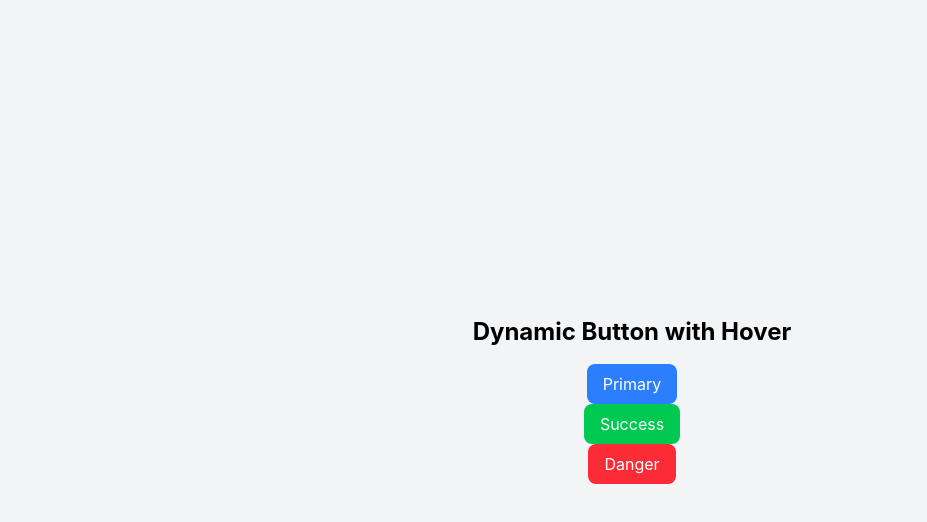
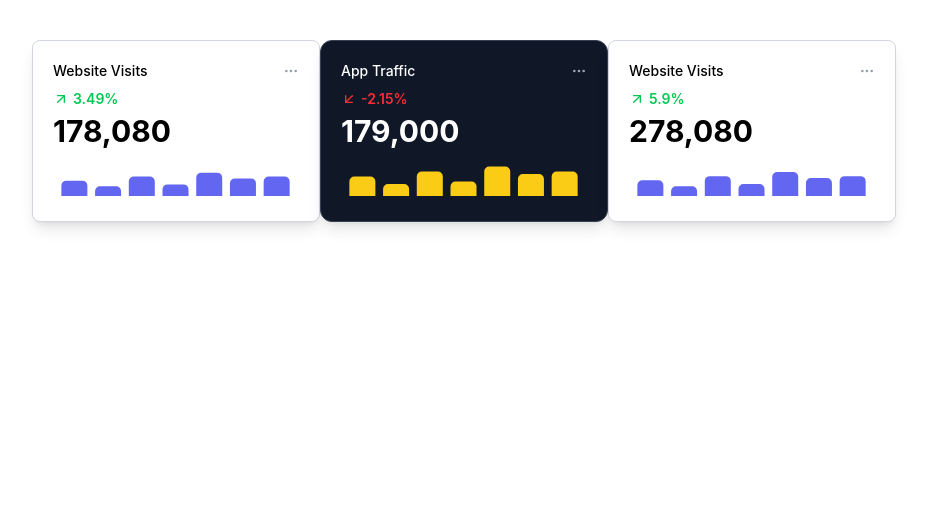
Before and after one commit to DeveloperDhanush-git/elcodamics-dynamic-components, a React (Create React App) app: page / in a window 1280 px wide. Shown: the top 522 px of the page, without its empty margins (8-935 px from the left). Built offline with nearby package versions, Linux system fonts and the light colour scheme.

Commit message:
cardcomponent created

```diff
--- a/src/App.js
+++ b/src/App.js
@@ -1,15 +1,41 @@
-import Button from "./Common/DynamicComponents/Button/Button"; // Import the Button component
-import React from "react";
+import React, { useState } from "react";
+import Card from "./Common/DynamicComponents/Card/Card";
 
 function App() {
   return (
-    <div className="flex flex-col items-center justify-center min-h-screen bg-gray-100">
-      <h1 className="text-2xl font-bold mb-4">Dynamic Button with Hover</h1>
 
-      {/* Different buttons with hover effects */}
-      <Button text="Primary" color="blue" onClick={() => alert("Primary Button Clicked!")} />
-      <Button text="Success" color="green" onClick={() => alert("Success Button Clicked!")} />
-      <Button text="Danger" color="red" onClick={() => alert("Danger Button Clicked!")} />
+    <div className="flex flex-row p-10">
+      <Card
+        title="Website Visits"
+        visits={178080}
+        changePercent={3.49}
+        bgColor="bg-white"
+        borderColor="border-gray-300"
+        borderRadius="rounded-lg"
+        textColor="text-black"
+        barColor="#6366F1"
+      />
+      <Card
+        title="App Traffic"
+        visits={179000}
+        changePercent={-2.15}
+        bgColor="bg-gray-900"
+        borderColor="border-gray-700"
+        borderRadius="rounded-xl"
+        textColor="text-white"
+        barColor="#FACC15"
+        className="mt-5"
+      />
+      <Card
+        title="Website Visits"
+        visits={278080}
+        changePercent={5.9}
+        bgColor="bg-white"
+        borderColor="border-gray-300"
+        borderRadius="rounded-lg"
+        textColor="text-green"
+        barColor="#6366F1"
+      />
     </div>
   );
 }
--- /dev/null
+++ b/src/Common/DynamicComponents/Card/Card.js
@@ -0,0 +1,69 @@
+import React, { useEffect, useState } from "react";
+import { BarChart, Bar, XAxis, Tooltip, ResponsiveContainer } from "recharts";
+import { ArrowUpRight, ArrowDownLeft, MoreHorizontal } from "lucide-react";
+
+const Card = ({
+  title = "Daily Visits",
+  visits,
+  changePercent,
+  bgColor = "bg-white",
+  borderColor = "border-gray-300",
+  borderRadius = "rounded-2xl",
+  textColor = "text-black",
+  barColor = "#4F46E5"
+}) => {
+
+  const baseData = [
+    { day: "Mon", value: 40 },
+    { day: "Tue", value: 25 },
+    { day: "Wed", value: 50 },
+    { day: "Thu", value: 30 },
+    { day: "Fri", value: 60 },
+    { day: "Sat", value: 45 },
+    { day: "Sun", value: 50 },
+  ];
+
+
+  const [chartData, setChartData] = useState(baseData);
+
+  useEffect(() => {
+    const factor = 1 + changePercent / 100;
+    const updatedData = baseData.map(item => ({
+      ...item,
+      value: Math.max(10, Math.round(item.value * factor))
+    }));
+    setChartData(updatedData);
+  }, [changePercent]);
+
+  return (
+    <div className={`p-5 w-72 shadow-lg border ${borderColor} ${borderRadius} ${bgColor}`}>
+
+      <div className="flex justify-between items-center">
+        <span className={`text-sm ${textColor} font-medium`}>{title}</span>
+        <MoreHorizontal className="text-gray-400 w-4 h-4" />
+      </div>
+
+
+      <div className={`flex items-center text-sm font-semibold mt-2 ${changePercent >= 0 ? "text-green-500" : "text-red-500"}`}>
+        {changePercent >= 0 ? <ArrowUpRight className="w-4 h-4" /> : <ArrowDownLeft className="w-4 h-4" />}
+        <span className="ml-1">{changePercent}%</span>
+      </div>
+
+
+      <h2 className={`text-3xl font-bold mt-1 ${textColor}`}>{visits.toLocaleString()}</h2>
+
+
+      <div className="mt-3">
+        <ResponsiveContainer width="100%" height={40}>
+          <BarChart data={chartData}>
+            <XAxis dataKey="day" hide />
+            <Tooltip />
+            <Bar dataKey="value" fill={barColor} radius={[5, 5, 0, 0]} />
+          </BarChart>
+        </ResponsiveContainer>
+      </div>
+    </div>
+  );
+};
+
+export default Card;
```
